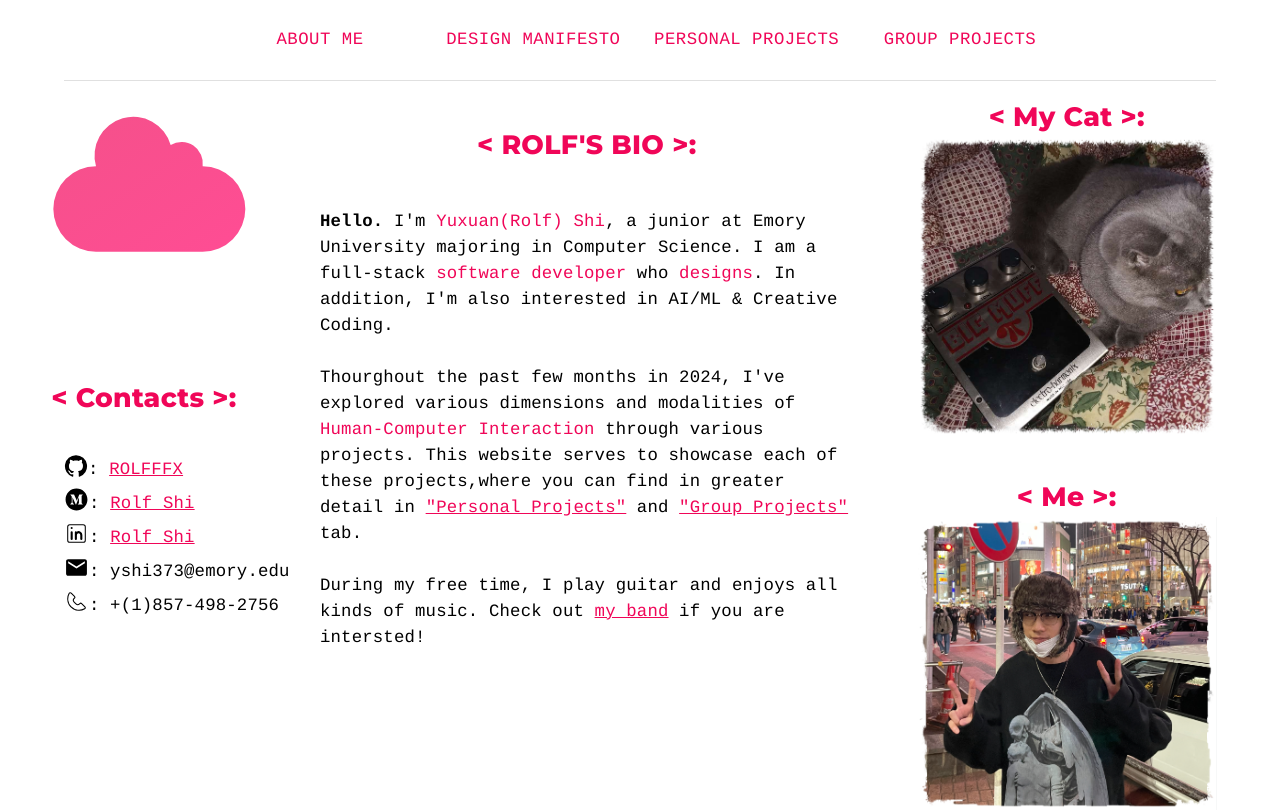
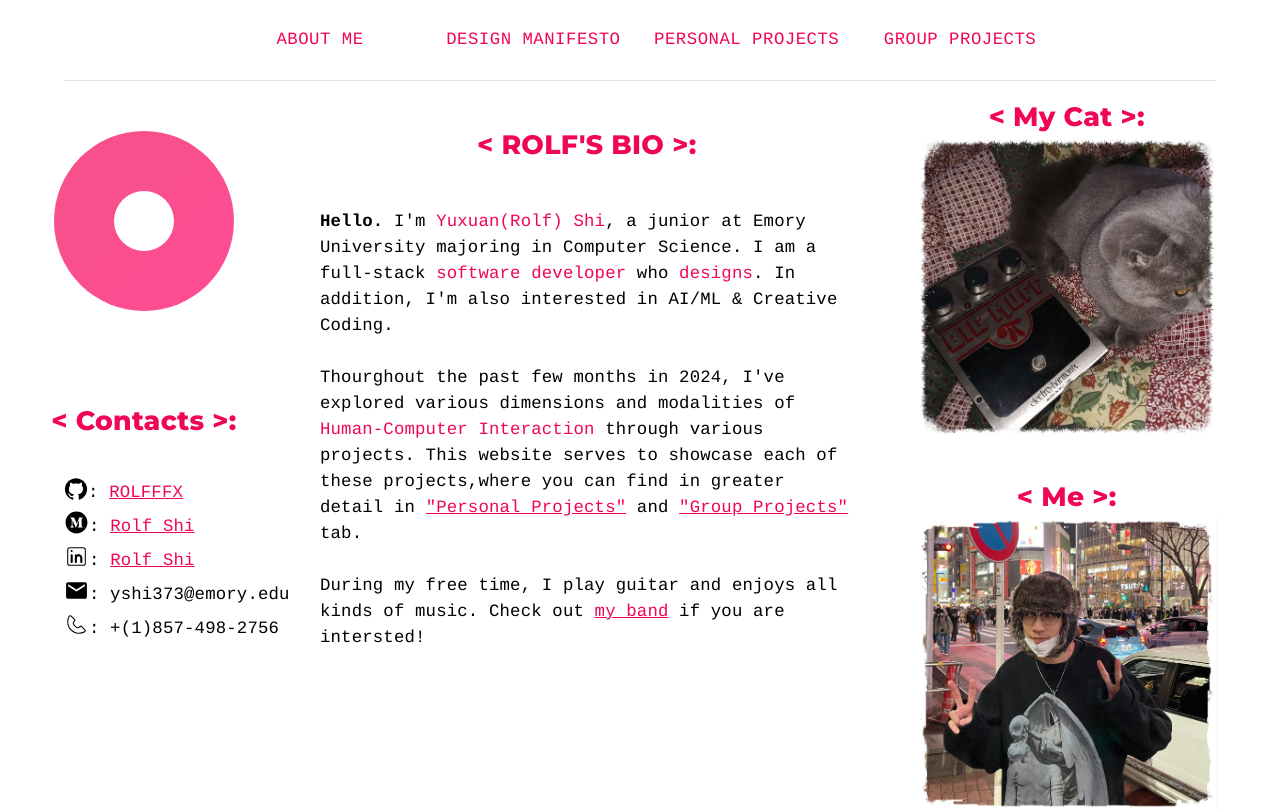
Before and after one commit to ROLFFFX/portfolio, a React (Create React App) app in the folder portofolio/: page / in a window 1280 px wide. Built offline with nearby package versions, Linux system fonts and the light colour scheme.

Commit message:
Update eyeFollow

```diff
--- a/portofolio/src/pages/PersonalProjects.js
+++ b/portofolio/src/pages/PersonalProjects.js
@@ -1,7 +1,6 @@
-import React from 'react'
+import React from "react";
+import { useState, useEffect } from "react";
 
 export default function PersonalProjects() {
-  return (
-    <div>PersonalProjects</div>
-  )
+  return <div>hi</div>;
 }
--- a/portofolio/src/pages/homePage.js
+++ b/portofolio/src/pages/homePage.js
@@ -7,6 +7,8 @@ import { CiLinkedin } from "react-icons/ci";
 
 import { MdEmail } from "react-icons/md";
 import { CiPhone } from "react-icons/ci";
+import EyeFollow from "../utils/Eye";
+import { useNavigate } from "react-router-dom";
 
 const BoxStyle = {
   display: "flex",
@@ -14,37 +16,14 @@ const BoxStyle = {
   justifyContent: "center",
 };
 
-const Cloud = () => {
-  const fillOpacity = 0.7;
-  return (
-    <svg viewBox="-20 20 150 100">
-      <defs>
-        <linearGradient id="pinkGradient" x1="0%" y1="0%" x2="100%" y2="100%">
-          <stop
-            offset="0%"
-            style={{ stopColor: "#f00658", stopOpacity: fillOpacity }}
-          />
-          <stop
-            offset="100%"
-            style={{ stopColor: "#f06", stopOpacity: fillOpacity }}
-          />
-        </linearGradient>
-      </defs>
-      <path
-        fill="url(#pinkGradient)"
-        d="M 25,60 a 20,20 1 0,0 0,40 h 50 a 20,20 1 0,0 0,-40 a 10,10 1 0,0 -15,-10 a 15,15 1 0,0 -35,10 z"
-      />
-    </svg>
-  );
-};
-
 export default function HomePage() {
+  const navigate = useNavigate();
   return (
     <div>
       <Grid container>
         <Grid item xs={3}>
-          <Box border={0}>
-            <Cloud></Cloud>
+          <Box sx={BoxStyle} mt={5} width="90%">
+            <EyeFollow></EyeFollow>
           </Box>
           <Box minHeight="10vh"></Box>
           <Box sx={BoxStyle} width="90%">
@@ -206,7 +185,7 @@ export default function HomePage() {
               <span
                 style={{ color: "#f00658", textDecoration: "underline" }}
                 onClick={() => {
-                  alert("hi");
+                  navigate("/personalprojects");
                 }}
               >
                 "Personal Projects"
@@ -215,7 +194,7 @@ export default function HomePage() {
               <span
                 style={{ color: "#f00658", textDecoration: "underline" }}
                 onClick={() => {
-                  alert("hi");
+                  navigate("/groupprojects");
                 }}
               >
                 "Group Projects"
--- a/portofolio/src/utils/AppBar.js
+++ b/portofolio/src/utils/AppBar.js
@@ -29,7 +29,7 @@ export default function AppBar() {
       >
         <Grid item xs={2}></Grid>
         <Grid item xs={2}>
-          <Box sx={BoxStyle}>
+          <Box sx={BoxStyle} bgcolor={""}>
             <Button
               sx={ButtonTextStyle}
               onClick={() => {
--- /dev/null
+++ b/portofolio/src/utils/Eye.js
@@ -0,0 +1,62 @@
+import React from "react";
+import { useState, useEffect } from "react";
+
+export default function EyeFollow() {
+  const [pupilStyle, setPupilStyle] = useState({});
+
+  useEffect(() => {
+    const handleMouseMove = (event) => {
+      const eye = document.getElementById("eye");
+      const rect = eye.getBoundingClientRect();
+      const eyeCenterX = rect.left + rect.width / 2;
+      const eyeCenterY = rect.top + rect.height / 2;
+      const deltaX = event.clientX - eyeCenterX;
+      const deltaY = event.clientY - eyeCenterY;
+      const angle = Math.atan2(deltaY, deltaX);
+      const distance = Math.min(30, Math.hypot(deltaX, deltaY));
+      const pupilX = distance * Math.cos(angle);
+      const pupilY = distance * Math.sin(angle);
+      setPupilStyle({
+        transform: `translate(${pupilX}px, ${pupilY}px)`,
+      });
+    };
+    document.addEventListener("mousemove", handleMouseMove);
+    return () => {
+      document.removeEventListener("mousemove", handleMouseMove);
+    };
+  }, []);
+  const fillOpacity = 0.7;
+
+  return (
+    <svg
+      id="eye"
+      width="200"
+      height="200"
+      viewBox="0 0 200 200"
+      fill="none"
+      xmlns="http://www.w3.org/2000/svg"
+    >
+      <defs>
+        <linearGradient id="pinkGradient" x1="0%" y1="0%" x2="100%" y2="100%">
+          <stop
+            offset="0%"
+            style={{ stopColor: "#f00658", stopOpacity: fillOpacity }}
+          />
+          <stop
+            offset="100%"
+            style={{ stopColor: "#f06", stopOpacity: fillOpacity }}
+          />
+        </linearGradient>
+      </defs>
+      <circle cx="100" cy="100" r="90" fill="url(#pinkGradient)" />
+      <circle
+        id="pupil"
+        cx="100"
+        cy="100"
+        r="30"
+        fill="#FFFFFF"
+        style={pupilStyle}
+      />
+    </svg>
+  );
+}
```
